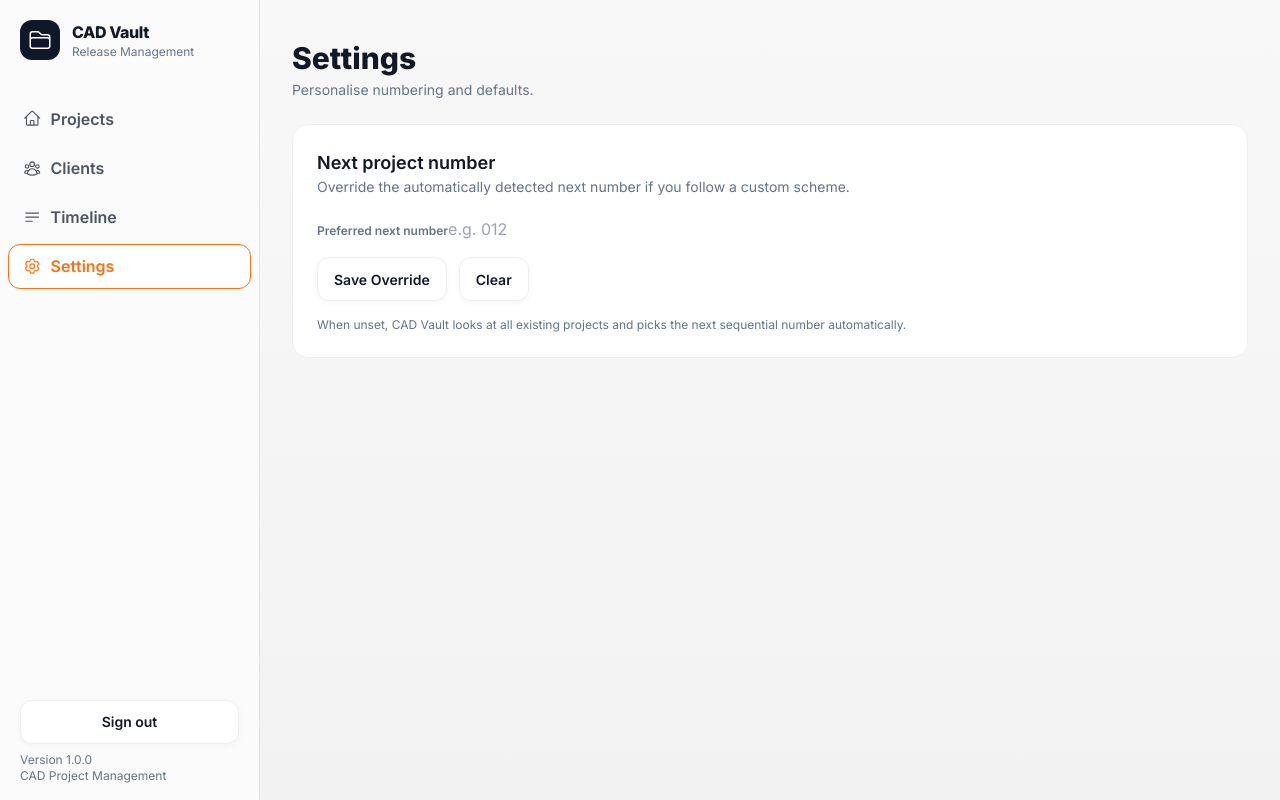
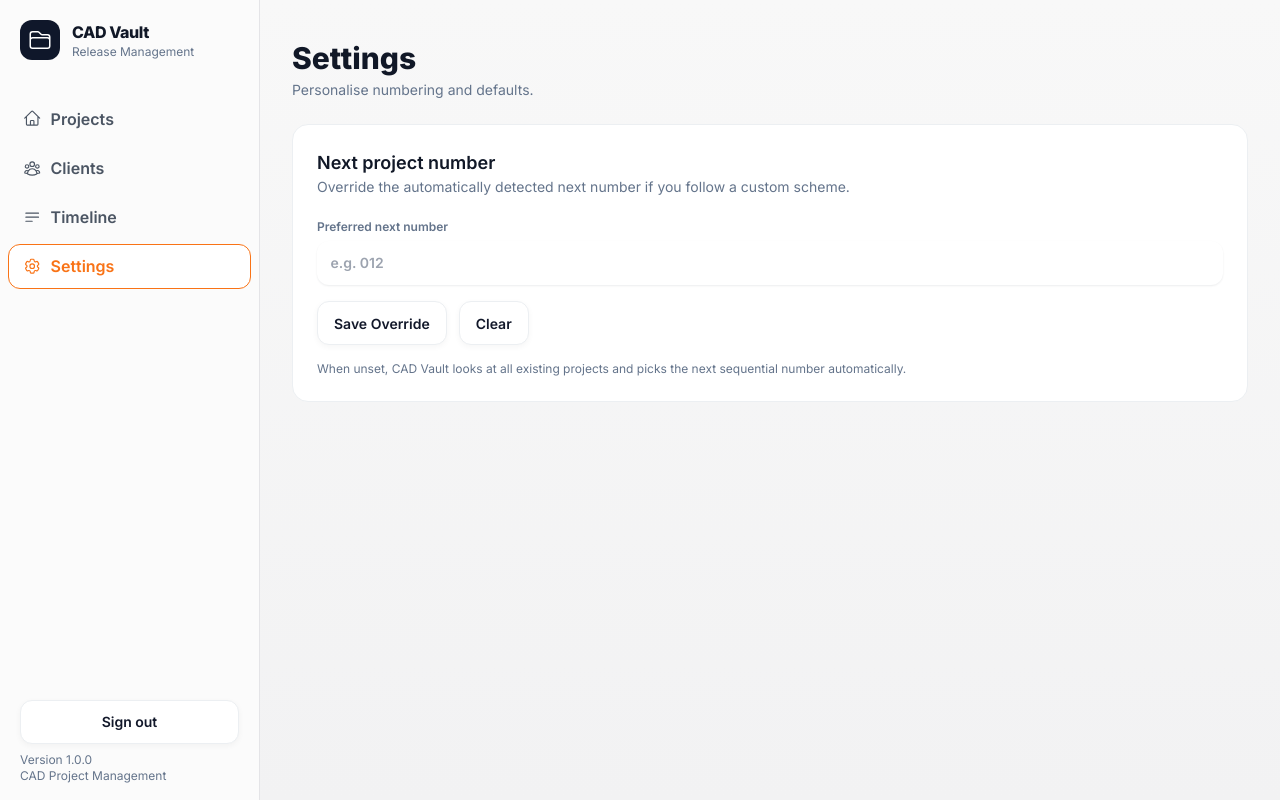
Before and after one commit to GarethCrory/cad-vault, a React (Vite) app in the folder frontend/: page /settings in a window 1280 px wide. Built offline with nearby package versions, Linux system fonts and the light colour scheme.

Commit message:
Normalize input/select sizing and modal field layout

```diff
--- a/frontend/src/index.css
+++ b/frontend/src/index.css
@@ -910,14 +910,22 @@
 
 .input,
 .select {
+  display: block;
+  width: 100%;
+  min-height: 44px;
+  padding: 0.6rem 0.85rem;
+  border-radius: 12px;
   border-color: var(--mono-border);
   background: var(--mono-panel);
   color: var(--mono-ink);
+  font-size: 14px;
+  font-weight: 600;
+  line-height: 1.2;
 }
 .input:focus,
 .select:focus {
   border-color: var(--mono-accent);
-  box-shadow: none;
+  box-shadow: 0 0 0 3px rgba(37, 99, 235, 0.12);
 }
 
 /* Refined dropdowns */
@@ -943,6 +951,15 @@
 select.select:focus {
   border-color: var(--mono-accent);
   box-shadow: 0 0 0 3px rgba(37, 99, 235, 0.14);
+}
+select.input,
+select.select,
+input.input,
+textarea.input {
+  box-shadow: 0 1px 2px rgba(15, 23, 42, 0.08);
+}
+textarea.input {
+  min-height: 120px;
 }
 
 .badge {
--- a/frontend/src/pages/Timeline.jsx
+++ b/frontend/src/pages/Timeline.jsx
@@ -413,11 +413,11 @@
               <div className="text-sm font-semibold text-slate-700">Task Details</div>
               <div>
                 <label className="text-xs font-semibold text-slate-500">Task name *</label>
-                <input className="input mt-1" value={title} onChange={(e) => setTitle(e.target.value)} placeholder="e.g. Prepare STEP for Acme bracket" />
+                <input className="input mt-1 w-full" value={title} onChange={(e) => setTitle(e.target.value)} placeholder="e.g. Prepare STEP for Acme bracket" />
               </div>
               <div>
                 <label className="text-xs font-semibold text-slate-500">Project</label>
-                <select className="input mt-1" value={projectKey} onChange={(e) => setProjectKey(e.target.value)}>
+                <select className="input mt-1 w-full" value={projectKey} onChange={(e) => setProjectKey(e.target.value)}>
                   <option value="">Not linked to a project</option>
                   {projectOptions.map((p) => (
                     <option key={p.key} value={p.key}>{p.label}</option>
@@ -426,7 +426,7 @@
               </div>
               <div>
                 <label className="text-xs font-semibold text-slate-500">Client</label>
-                <select className="input mt-1" value={client} onChange={(e) => setClient(e.target.value)}>
+                <select className="input mt-1 w-full" value={client} onChange={(e) => setClient(e.target.value)}>
                   <option value="">Select client</option>
                   {clientDirectory.map((c) => (
                     <option key={c.name} value={c.name}>{c.name}</option>
@@ -439,7 +439,7 @@
               <div className="grid grid-cols-1 sm:grid-cols-2 gap-3">
                 <div>
                   <label className="text-xs font-semibold text-slate-500">Status</label>
-                  <select className="input mt-1" value={status} onChange={(e) => setStatus(e.target.value)}>
+                  <select className="input mt-1 w-full" value={status} onChange={(e) => setStatus(e.target.value)}>
                     {STATUS_OPTIONS.map((opt) => (
                       <option key={opt.value} value={opt.value}>{opt.label}</option>
                     ))}
@@ -447,12 +447,12 @@
                 </div>
                 <div>
                   <label className="text-xs font-semibold text-slate-500">Due date</label>
-                  <input type="date" className="input mt-1" value={dueDate} onChange={(e) => setDueDate(e.target.value)} />
+                  <input type="date" className="input mt-1 w-full" value={dueDate} onChange={(e) => setDueDate(e.target.value)} />
                 </div>
               </div>
               <div>
                 <label className="text-xs font-semibold text-slate-500">Notes</label>
-                <textarea className="input mt-1 h-24" value={notes} onChange={(e) => setNotes(e.target.value)} placeholder="Context, links, acceptance criteria…" />
+                <textarea className="input mt-1 h-24 w-full" value={notes} onChange={(e) => setNotes(e.target.value)} placeholder="Context, links, acceptance criteria…" />
               </div>
             </div>
           </div>
```
